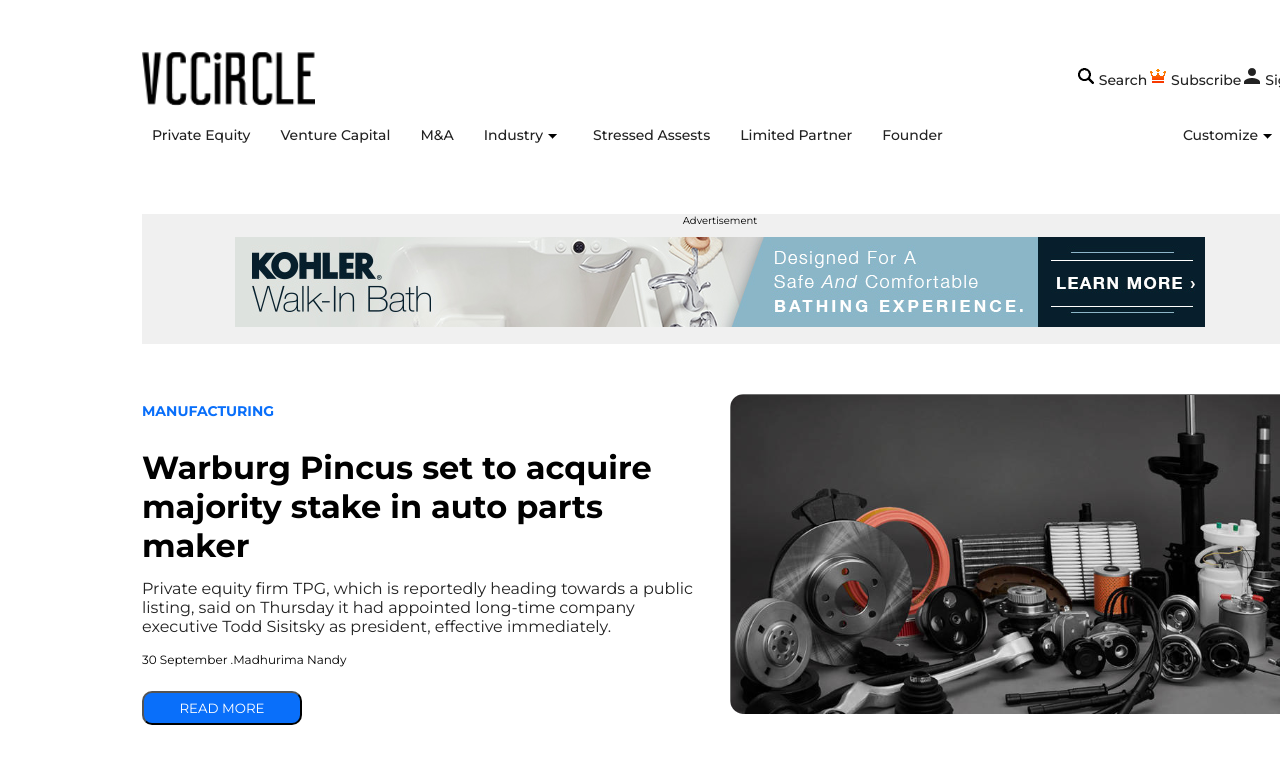
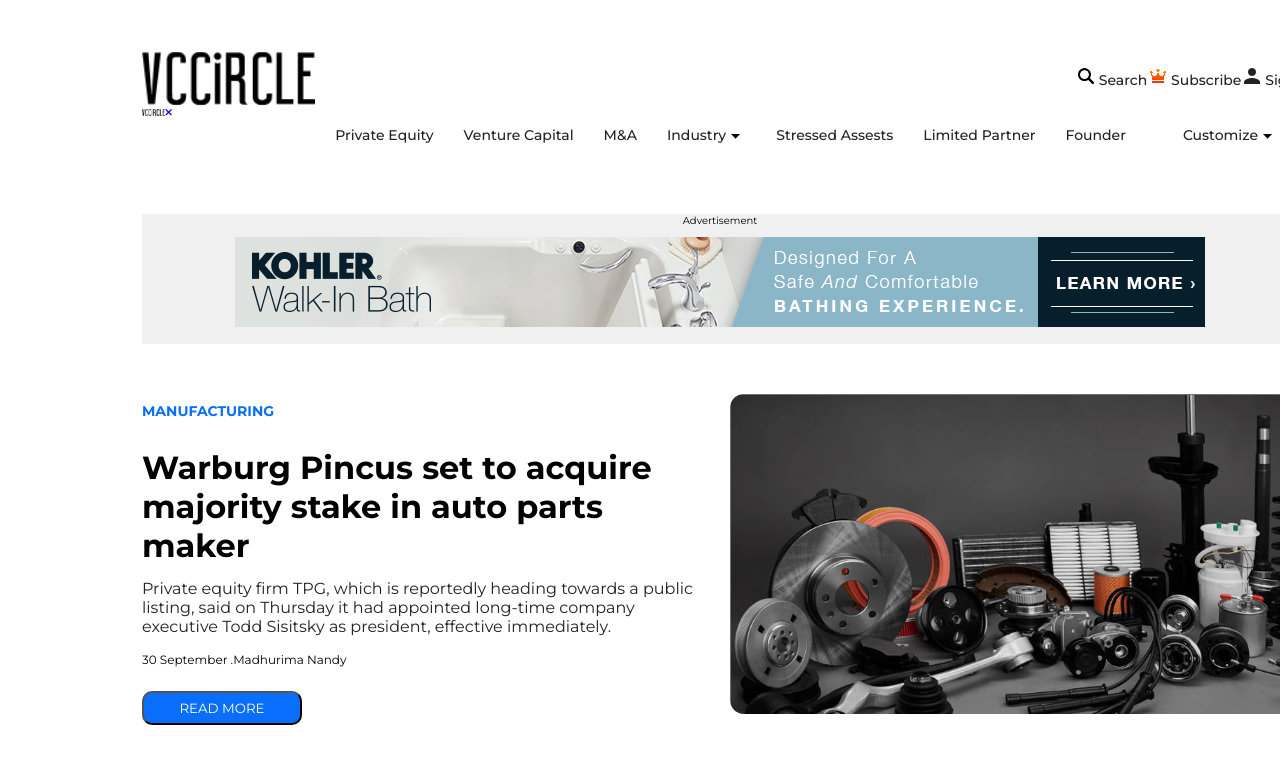
Before and after one commit to MAUSHAMRAJ7/React, a React (Create React App) app: page / in a window 1280 px wide. Shown: the top 773 px of the page. Built offline with nearby package versions, Linux system fonts and the light colour scheme.

Commit message:
add image missing update

```diff
--- a/src/Component/Navbar.js
+++ b/src/Component/Navbar.js
@@ -59,6 +59,19 @@ function Navbar() {
           </ul>
         </div>
         <div className={menu ? "sub-nav res-subnav" : "sub-nav"}>
+        <div className="nav_close">
+            <span>
+            <img
+            src="./image/logo.png"
+            className="logo-img res-logo-img"
+            alt="logo"
+          />
+            </span>
+            <span className="nav-cross" >
+              <a href="/" onClick={show}>
+              <i  class="fa-solid fa-xmark cross-icon"></i></a>
+            </span>
+          </div>
           <ul className="sub-ul-nav">
             <li className="sub-nav-li sub-nav-li-hide-home">Home</li>
             <li className="sub-nav-li sub-nav-li-hide-home">Sign In</li>
--- a/src/Responsive.css
+++ b/src/Responsive.css
@@ -131,7 +131,7 @@
   }
   .sideadvertisment {
     width: 100%;
-    height: 0%;
+    height: auto;
     margin-top: 50px;
   }
   .secondadvertisment{
@@ -460,14 +460,29 @@ flex-wrap: wrap;
     display: none;
   }
   .res-subnav {
+    top: 2%;
+    background-color: #fafafa;
     display: block;
     width: 100%;
+    height: 101vh;
     border: 0.1rem solid #FFFFFF;
     box-shadow: 0px 0px 3px;
+    position: absolute;
     border-style: none;
     border-radius: 10px;
     /* width: 130rem; */
     text-align: center;
+  }
+  .cross-icon{
+    font-size: 35px;
+    margin-right: 26px;
+    margin-top: 10px;
+  }
+  /* .nav_close{
+    text-align: left;
+  } */
+  .nav-cross{
+    float: right;
   }
   .sub-ul-nav {
     display: block;
@@ -476,7 +491,7 @@ flex-wrap: wrap;
     text-align: left;
     padding: 1rem 5rem;
     margin-left: 0;
-    font-size: 3.6rem;
+    font-size: 4.6rem;
     color: #222222;
     font-weight: 600;
     border: 1px solid whitesmoke;
@@ -491,7 +506,7 @@ flex-wrap: wrap;
   }
   .sub-nav-li-hide-home {
     display: block;
-    font-size: 3.6rem;
+    font-size: 4.6rem;
     color: #222222;
     font-weight: 600;
   }
@@ -500,7 +515,7 @@ flex-wrap: wrap;
   }
   .extra-menu {
     display: block;
-    font-size: 3.6rem;
+    font-size: 4.6rem;
     color: #222222;
     font-weight: 600;
   }
```
